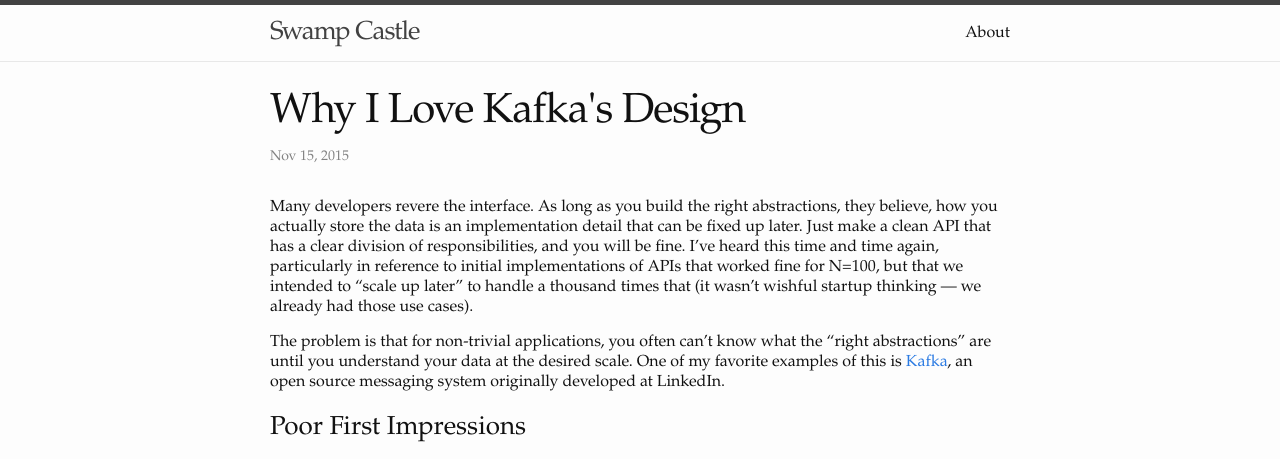
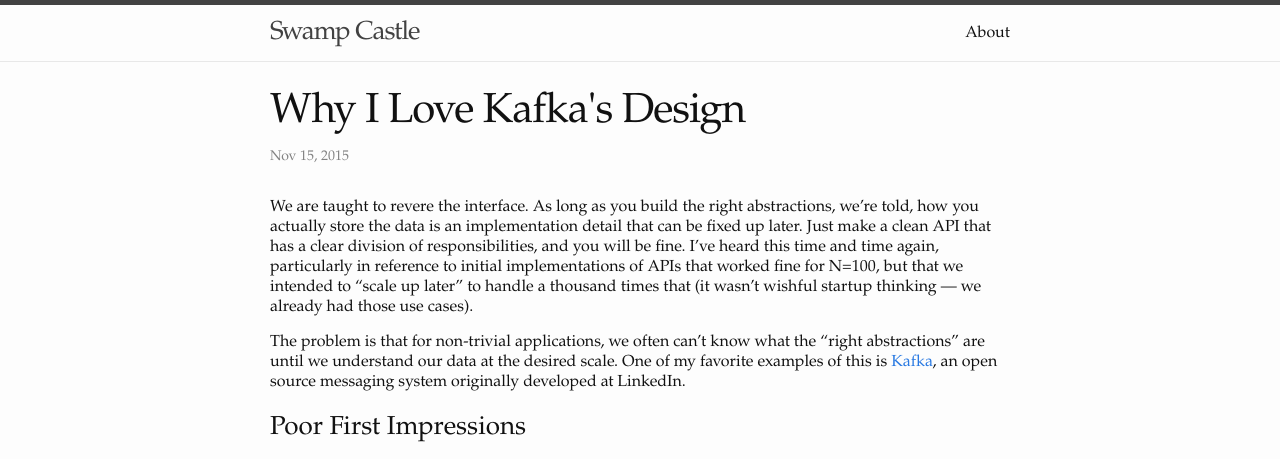
Before and after one commit to ormsbee/ormsbee.github.io, a Jekyll site: the page built from _posts/2015-11-15-why-i-love-kafkas-design.md, in a window 1280 px wide. Shown: the top 459 px of the page. Built offline with Jekyll 4.4.1, drawn with Linux system fonts in a browser that asks for light colours; Markdown is read by kramdown in place of the engine named in the settings.

Commit message:
Minor edit to Kafka article.

```diff
--- a/_posts/2015-11-15-why-i-love-kafkas-design.md
+++ b/_posts/2015-11-15-why-i-love-kafkas-design.md
@@ -4,8 +4,8 @@ title:  Why I Love Kafka's Design
 date:   2015-11-15 00:00:00
 ---
 
-Many developers revere the interface. As long as you build the right
-abstractions, they believe, how you actually store the data is an implementation
+We are taught to revere the interface. As long as you build the right
+abstractions, we're told, how you actually store the data is an implementation
 detail that can be fixed up later. Just make a clean API that has a clear
 division of responsibilities, and you will be fine. I've heard this time and
 time again, particularly in reference to initial implementations of APIs that
@@ -13,8 +13,8 @@ worked fine for N=100, but that we intended to "scale up later" to handle a
 thousand times that (it wasn't wishful startup thinking — we already had those
 use cases).
 
-The problem is that for non-trivial applications, you often can't know what the
-"right abstractions" are until you understand your data at the desired scale.
+The problem is that for non-trivial applications, we often can't know what the
+"right abstractions" are until we understand our data at the desired scale.
 One of my favorite examples of this is [Kafka](http://kafka.apache.org/), an
 open source messaging system originally developed at LinkedIn.
 
```
